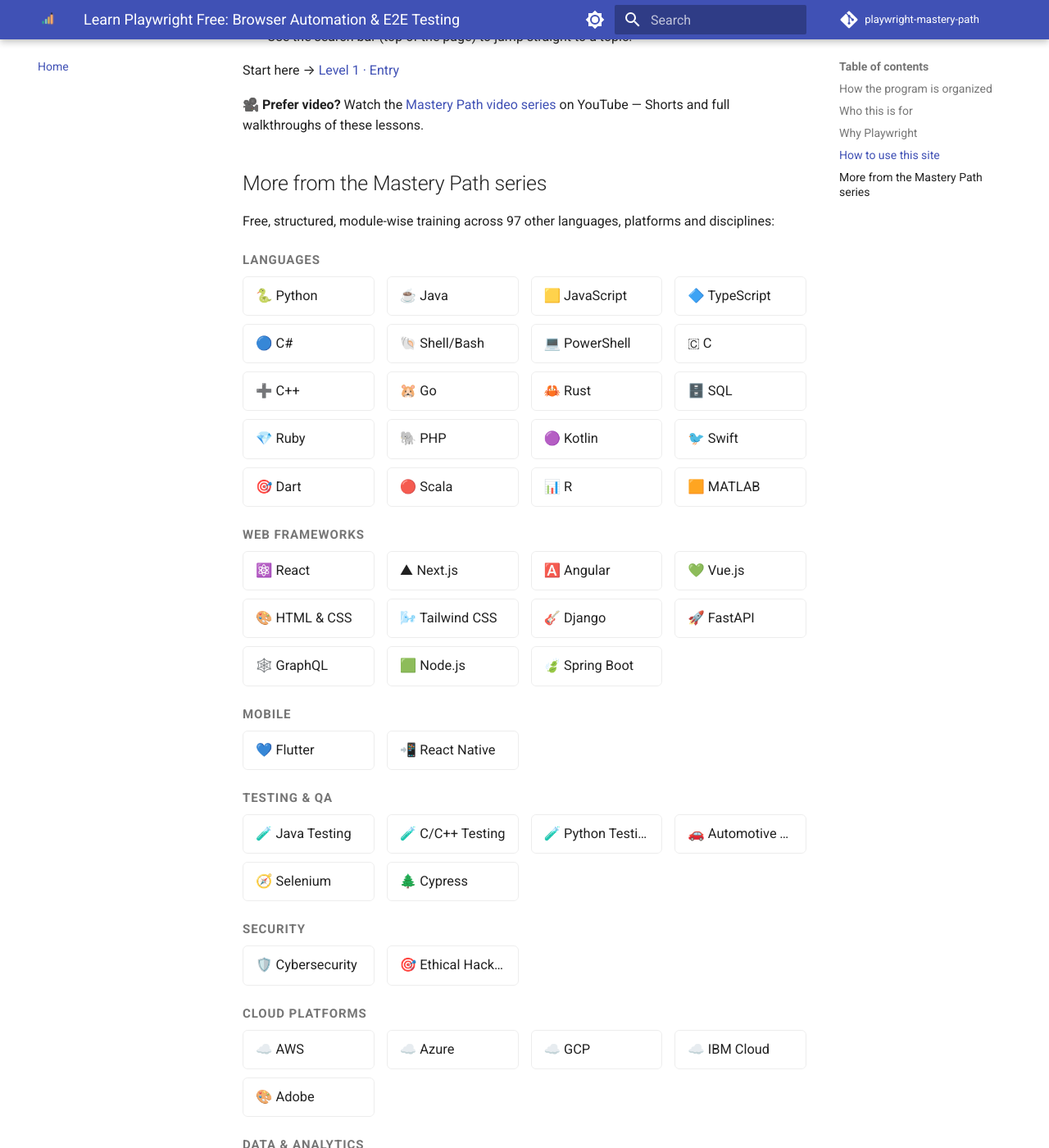
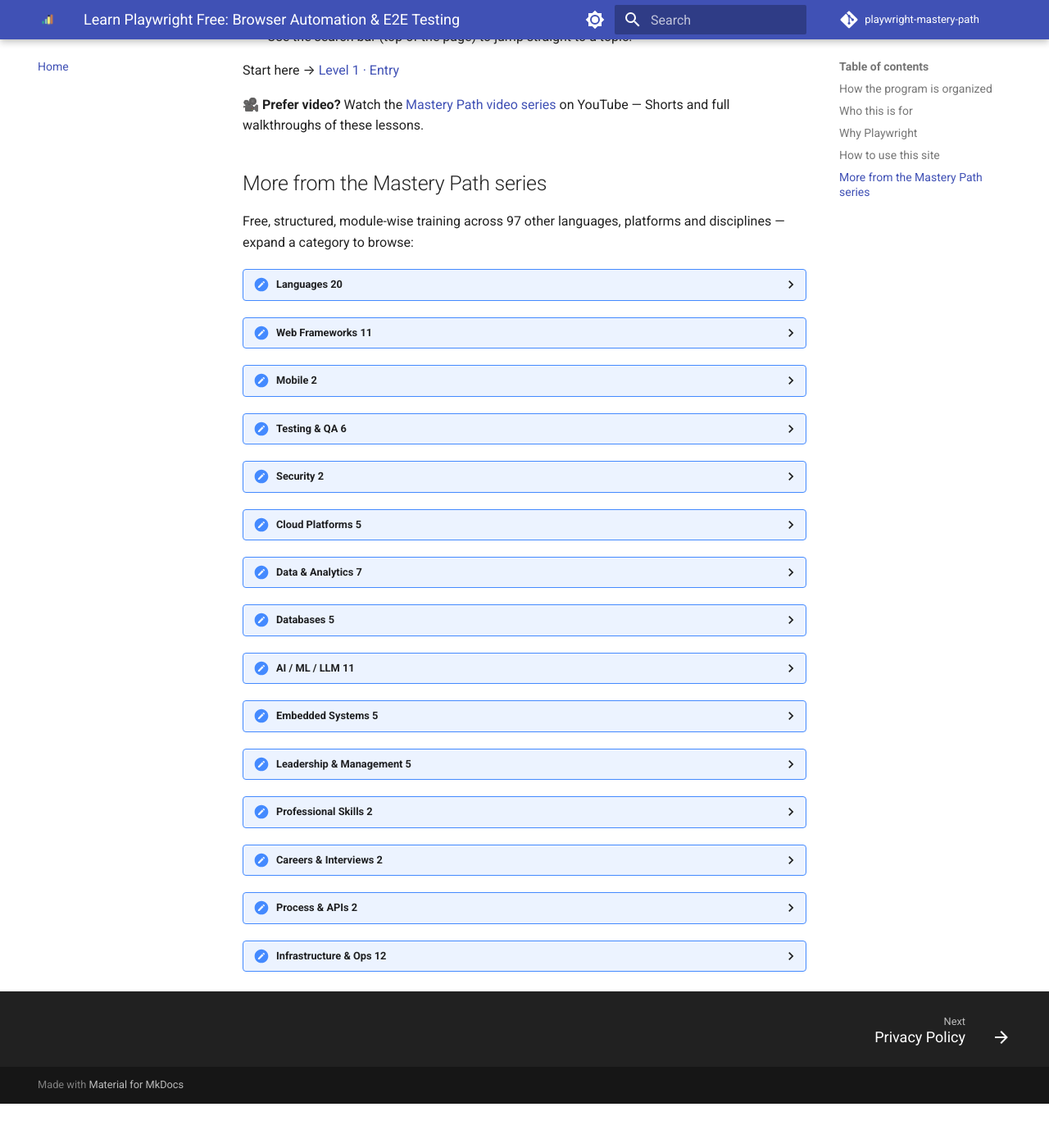
Before and after one commit to SIGILIPELLI/playwright-mastery-path, an MkDocs documentation site: the page built from docs/index.md, in a window 1280 px wide and 1400 px high, scrolled down 1507 px. Shown: the whole window at 82% size. Built offline with MkDocs 1.6.1 and Material for MkDocs 9.7.7, drawn with Linux system fonts in a browser that asks for light colours; comment, search, counter and statistics services are not loaded; after the commit the page ends 2853 px from its top, so only the background shows below that; some of the changed text lies outside the part shown.

Commit message:
Make cross-site course links collapsible instead of a 97-link wall
The "More from the Mastery Path series" section dumped all 97 sibling
courses as one long flat list, making the homepage ~10 screens tall.
Group them into 15 category cards using native <details>/<summary>
(Material's own collapsible-admonition styling, no extra JS), so the
page is compact by default and still fully link-complete and
crawlable when collapsed.

Co-Authored-By: Claude Sonnet 5 <noreply@anthropic.com>
Claude-Session: https://claude.ai/code/session_01Hje8nqbBP9V9WQ3JEcJc69

```diff
--- a/docs/index.md
+++ b/docs/index.md
@@ -71,10 +71,11 @@ Start here → [Level 1 · Entry](level-1/index.md)
 
 ## More from the Mastery Path series
 
-Free, structured, module-wise training across 97 other languages, platforms and disciplines:
+Free, structured, module-wise training across 97 other languages, platforms and disciplines — expand a category to browse:
 
-<div class="mastery-grid-wrap">
-<p class="mastery-grid-category">Languages</p>
+<div class="mastery-tracks">
+<details class="mastery-card">
+<summary>Languages <span class="mastery-count">20</span></summary>
 <div class="mastery-grid">
   <a href="https://sigilipelli.github.io/python-mastery-path/">🐍 Python</a>
   <a href="https://sigilipelli.github.io/java-mastery-path/">☕ Java</a>
@@ -97,7 +98,9 @@ Free, structured, module-wise training across 97 other languages, platforms and
   <a href="https://sigilipelli.github.io/r-mastery-path/">📊 R</a>
   <a href="https://sigilipelli.github.io/matlab-mastery-path/">🟧 MATLAB</a>
 </div>
-<p class="mastery-grid-category">Web Frameworks</p>
+</details>
+<details class="mastery-card">
+<summary>Web Frameworks <span class="mastery-count">11</span></summary>
 <div class="mastery-grid">
   <a href="https://sigilipelli.github.io/react-mastery-path/">⚛️ React</a>
   <a href="https://sigilipelli.github.io/nextjs-mastery-path/">▲ Next.js</a>
@@ -111,12 +114,16 @@ Free, structured, module-wise training across 97 other languages, platforms and
   <a href="https://sigilipelli.github.io/nodejs-mastery-path/">🟩 Node.js</a>
   <a href="https://sigilipelli.github.io/spring-boot-mastery-path/">🍃 Spring Boot</a>
 </div>
-<p class="mastery-grid-category">Mobile</p>
+</details>
+<details class="mastery-card">
+<summary>Mobile <span class="mastery-count">2</span></summary>
 <div class="mastery-grid">
   <a href="https://sigilipelli.github.io/flutter-mastery-path/">💙 Flutter</a>
   <a href="https://sigilipelli.github.io/react-native-mastery-path/">📲 React Native</a>
 </div>
-<p class="mastery-grid-category">Testing & QA</p>
+</details>
+<details class="mastery-card">
+<summary>Testing & QA <span class="mastery-count">6</span></summary>
 <div class="mastery-grid">
   <a href="https://sigilipelli.github.io/java-testing-mastery-path/">🧪 Java Testing</a>
   <a href="https://sigilipelli.github.io/cpp-testing-mastery-path/">🧪 C/C++ Testing</a>
@@ -125,12 +132,16 @@ Free, structured, module-wise training across 97 other languages, platforms and
   <a href="https://sigilipelli.github.io/selenium-mastery-path/">🧭 Selenium</a>
   <a href="https://sigilipelli.github.io/cypress-mastery-path/">🌲 Cypress</a>
 </div>
-<p class="mastery-grid-category">Security</p>
+</details>
+<details class="mastery-card">
+<summary>Security <span class="mastery-count">2</span></summary>
 <div class="mastery-grid">
   <a href="https://sigilipelli.github.io/cybersecurity-mastery-path/">🛡️ Cybersecurity</a>
   <a href="https://sigilipelli.github.io/ethical-hacking-mastery-path/">🎯 Ethical Hacking</a>
 </div>
-<p class="mastery-grid-category">Cloud Platforms</p>
+</details>
+<details class="mastery-card">
+<summary>Cloud Platforms <span class="mastery-count">5</span></summary>
 <div class="mastery-grid">
   <a href="https://sigilipelli.github.io/aws-mastery-path/">☁️ AWS</a>
   <a href="https://sigilipelli.github.io/azure-mastery-path/">☁️ Azure</a>
@@ -138,7 +149,9 @@ Free, structured, module-wise training across 97 other languages, platforms and
   <a href="https://sigilipelli.github.io/ibm-cloud-mastery-path/">☁️ IBM Cloud</a>
   <a href="https://sigilipelli.github.io/adobe-mastery-path/">🎨 Adobe</a>
 </div>
-<p class="mastery-grid-category">Data & Analytics</p>
+</details>
+<details class="mastery-card">
+<summary>Data & Analytics <span class="mastery-count">7</span></summary>
 <div class="mastery-grid">
   <a href="https://sigilipelli.github.io/data-engineering-mastery-path/">🛠️ Data Engineering</a>
   <a href="https://sigilipelli.github.io/data-science-mastery-path/">📈 Data Science</a>
@@ -148,7 +161,9 @@ Free, structured, module-wise training across 97 other languages, platforms and
   <a href="https://sigilipelli.github.io/etl-datalake-mastery-path/">🏞️ ETL & Data Lake</a>
   <a href="https://sigilipelli.github.io/power-bi-mastery-path/">📉 Power BI</a>
 </div>
-<p class="mastery-grid-category">Databases</p>
+</details>
+<details class="mastery-card">
+<summary>Databases <span class="mastery-count">5</span></summary>
 <div class="mastery-grid">
   <a href="https://sigilipelli.github.io/postgresql-mastery-path/">🐘 PostgreSQL</a>
   <a href="https://sigilipelli.github.io/mongodb-mastery-path/">🍃 MongoDB</a>
@@ -156,7 +171,9 @@ Free, structured, module-wise training across 97 other languages, platforms and
   <a href="https://sigilipelli.github.io/snowflake-mastery-path/">❄️ Snowflake</a>
   <a href="https://sigilipelli.github.io/databricks-mastery-path/">🧱 Databricks</a>
 </div>
-<p class="mastery-grid-category">AI / ML / LLM</p>
+</details>
+<details class="mastery-card">
+<summary>AI / ML / LLM <span class="mastery-count">11</span></summary>
 <div class="mastery-grid">
   <a href="https://sigilipelli.github.io/ai-ml-mastery-path/">🤖 AI/ML</a>
   <a href="https://sigilipelli.github.io/llm-dev-mastery-path/">🧠 LLM Dev</a>
@@ -170,7 +187,9 @@ Free, structured, module-wise training across 97 other languages, platforms and
   <a href="https://sigilipelli.github.io/mlops-mastery-path/">🔁 MLOps</a>
   <a href="https://sigilipelli.github.io/computer-vision-mastery-path/">👁️ Computer Vision</a>
 </div>
-<p class="mastery-grid-category">Embedded Systems</p>
+</details>
+<details class="mastery-card">
+<summary>Embedded Systems <span class="mastery-count">5</span></summary>
 <div class="mastery-grid">
   <a href="https://sigilipelli.github.io/embedded-mastery-path/">🔌 Embedded</a>
   <a href="https://sigilipelli.github.io/embedded-linux-mastery-path/">🐧 Embedded Linux</a>
@@ -178,7 +197,9 @@ Free, structured, module-wise training across 97 other languages, platforms and
   <a href="https://sigilipelli.github.io/freertos-mastery-path/">⏱️ FreeRTOS</a>
   <a href="https://sigilipelli.github.io/s32k-mastery-path/">🔧 S32K</a>
 </div>
-<p class="mastery-grid-category">Leadership & Management</p>
+</details>
+<details class="mastery-card">
+<summary>Leadership & Management <span class="mastery-count">5</span></summary>
 <div class="mastery-grid">
   <a href="https://sigilipelli.github.io/product-manager-mastery-path/">📋 Product Manager</a>
   <a href="https://sigilipelli.github.io/product-lead-mastery-path/">🧭 Product Lead</a>
@@ -186,22 +207,30 @@ Free, structured, module-wise training across 97 other languages, platforms and
   <a href="https://sigilipelli.github.io/ai-manager-mastery-path/">🤖 AI Manager</a>
   <a href="https://sigilipelli.github.io/servant-leadership-mastery-path/">🤝 Servant Leadership</a>
 </div>
-<p class="mastery-grid-category">Professional Skills</p>
+</details>
+<details class="mastery-card">
+<summary>Professional Skills <span class="mastery-count">2</span></summary>
 <div class="mastery-grid">
   <a href="https://sigilipelli.github.io/english-fluency-mastery-path/">🗣️ English Fluency & IELTS</a>
   <a href="https://sigilipelli.github.io/workday-mastery-path/">🧑‍💼 Workday</a>
 </div>
-<p class="mastery-grid-category">Careers & Interviews</p>
+</details>
+<details class="mastery-card">
+<summary>Careers & Interviews <span class="mastery-count">2</span></summary>
 <div class="mastery-grid">
   <a href="https://sigilipelli.github.io/dsa-interview-mastery-path/">🧩 DSA & Coding Interviews</a>
   <a href="https://sigilipelli.github.io/system-design-mastery-path/">🏗️ System Design</a>
 </div>
-<p class="mastery-grid-category">Process & APIs</p>
+</details>
+<details class="mastery-card">
+<summary>Process & APIs <span class="mastery-count">2</span></summary>
 <div class="mastery-grid">
   <a href="https://sigilipelli.github.io/agile-mastery-path/">🔄 Agile/Scrum/Kanban</a>
   <a href="https://sigilipelli.github.io/rest-api-mastery-path/">🔗 REST API</a>
 </div>
-<p class="mastery-grid-category">Infrastructure & Ops</p>
+</details>
+<details class="mastery-card">
+<summary>Infrastructure & Ops <span class="mastery-count">12</span></summary>
 <div class="mastery-grid">
   <a href="https://sigilipelli.github.io/server-ops-mastery-path/">🖥️ Server Ops</a>
   <a href="https://sigilipelli.github.io/linux-mastery-path/">🐧 Linux</a>
@@ -216,4 +245,5 @@ Free, structured, module-wise training across 97 other languages, platforms and
   <a href="https://sigilipelli.github.io/microservices-mastery-path/">🧩 Microservices</a>
   <a href="https://sigilipelli.github.io/observability-mastery-path/">📈 Observability</a>
 </div>
+</details>
 </div>
```
